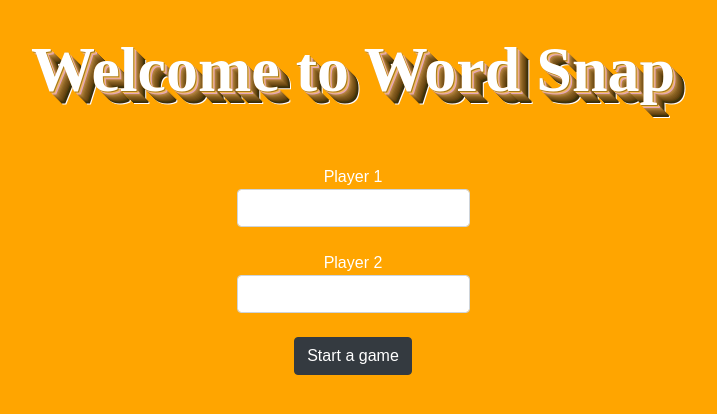
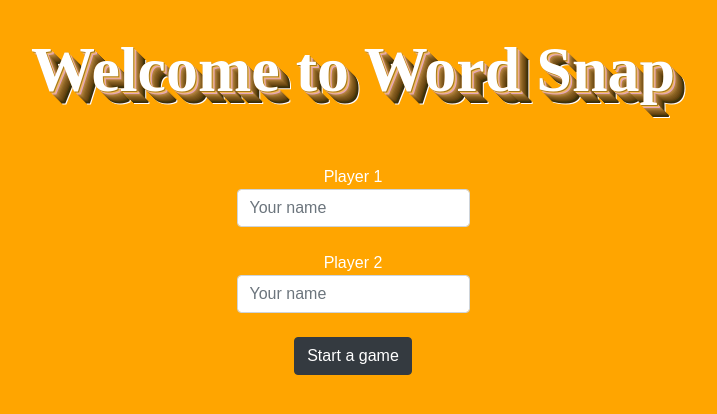
Before and after one commit to ching-wang/word-snap-front-end, a React (Create React App) app: page / in a window 1280 px wide. Shown: the top 414 px of the page, without its empty margins (287-1004 px from the left). Built offline with nearby package versions, Linux system fonts and the light colour scheme; no server answers; a web font is replaced by a local one.

Commit message:
add placeholder

```diff
--- a/src/App.js
+++ b/src/App.js
@@ -88,7 +88,7 @@ class App extends Component {
       return;
     }
 
-    this.frozeGameFor(2, () => {
+    this.frozeGameFor(0.5, () => {
       let cardsWithoutLastSelectedTwo = this.removeLastTwoCards();
       this.setState({
         doneCards: cardsWithoutLastSelectedTwo
@@ -118,7 +118,6 @@ class App extends Component {
     })
       .then(resp => resp.json())
       .then(data => {
-        console.log(data);
         this.setState({
           players: data,
           gameOn: !this.state.gameOn,
--- a/src/components/LoginForm.js
+++ b/src/components/LoginForm.js
@@ -39,6 +39,7 @@ class LoginForm extends React.Component {
               onChange={this.handleChange}
               value={this.state.user_1}
               className="form-control"
+              placeholder="Your name"
             />
           </label>
         </div>
@@ -52,6 +53,7 @@ class LoginForm extends React.Component {
               onChange={this.handleChange}
               value={this.state.user_2}
               className="form-control"
+              placeholder="Your name"
             />
           </label>
         </div>
--- a/src/components/Player.js
+++ b/src/components/Player.js
@@ -12,7 +12,7 @@ export class Player extends Component {
               : "animaton-container"
           }
         >
-          <h4 className="player-name">{playerInfo.player.username}</h4>
+          <h5 className="player-name">{playerInfo.player.username}</h5>
           <h3>
             <span className="score">{playerScore}</span>
           </h3>
--- a/src/gameIndex.js
+++ b/src/gameIndex.js
@@ -9,7 +9,7 @@ class GameIndex extends Component {
   state = {
     currentPlayer: this.playerOne,
     click: 0,
-    time: 120
+    time: 60
   };
 
   componentDidMount() {
@@ -62,8 +62,6 @@ class GameIndex extends Component {
     });
   };
 
-  // componentDidMount()
-
   render() {
     const {
       pairsToRender,
```
